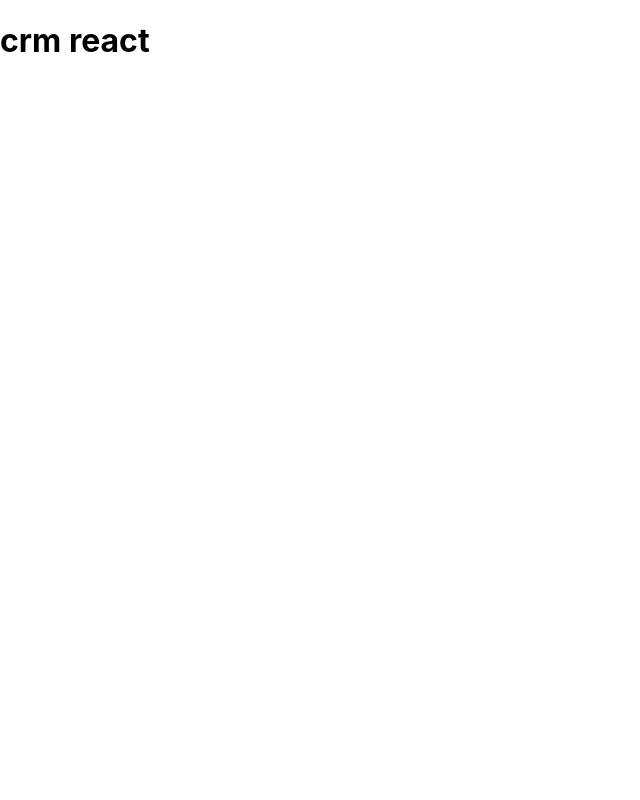
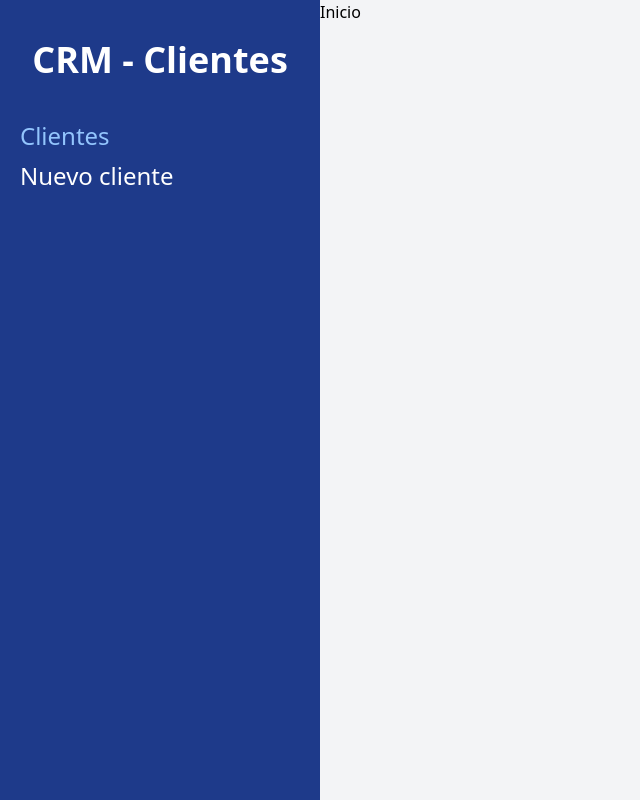
Before and after one commit to dabliu682/CRM-REACT, a React (Vite) app: page /clientes in a window 1280 px wide. Shown: the whole page, without its empty margins (0-640 px from the left). Built offline with nearby package versions, Linux system fonts and the light colour scheme.

Commit message:
Creacion de rutas layout y paginas

```diff
--- a/package.json
+++ b/package.json
@@ -8,8 +8,12 @@
     "preview": "vite preview"
   },
   "dependencies": {
+    "autoprefixer": "^10.4.5",
+    "postcss": "^8.4.12",
     "react": "^18.0.0",
-    "react-dom": "^18.0.0"
+    "react-dom": "^18.0.0",
+    "react-router-dom": "^6.3.0",
+    "tailwindcss": "^3.0.24"
   },
   "devDependencies": {
     "@types/react": "^18.0.0",
--- /dev/null
+++ b/postcss.config.js
@@ -0,0 +1,6 @@
+module.exports = {
+  plugins: {
+    tailwindcss: {},
+    autoprefixer: {},
+  },
+}
--- a/src/App.jsx
+++ b/src/App.jsx
@@ -1,11 +1,23 @@
 import { useState } from 'react'
+import {BrowserRouter, Routes, Route} from 'react-router-dom'
+import Layout from './layout/Layout'
+import Inicio from './paginas/Inicio'
+import EditarCliente from './paginas/EditarCliente'
+import NuevoCliente from './paginas/NuevoCliente'
 
 
 function App() {
-  const [count, setCount] = useState(0)
 
   return (
-    <h1>crm react</h1>
+    <BrowserRouter>
+      <Routes>
+        <Route path='/clientes' element={<Layout/>}>
+          <Route index element={<Inicio/>}/>
+          <Route path='nuevo' element={<NuevoCliente/>}/>
+          <Route path='editar:id' element={<EditarCliente/>}/>
+        </Route>
+      </Routes>
+    </BrowserRouter>
   )
 }
 
--- a/src/index.css
+++ b/src/index.css
@@ -1,13 +1,3 @@
-body {
-  margin: 0;
-  font-family: -apple-system, BlinkMacSystemFont, 'Segoe UI', 'Roboto', 'Oxygen',
-    'Ubuntu', 'Cantarell', 'Fira Sans', 'Droid Sans', 'Helvetica Neue',
-    sans-serif;
-  -webkit-font-smoothing: antialiased;
-  -moz-osx-font-smoothing: grayscale;
-}
-
-code {
-  font-family: source-code-pro, Menlo, Monaco, Consolas, 'Courier New',
-    monospace;
-}
+@tailwind base;
+@tailwind components;
+@tailwind utilities;
--- /dev/null
+++ b/src/layout/Layout.jsx
@@ -0,0 +1,31 @@
+import {Outlet, Link, useLocation} from 'react-router-dom'
+
+const Layout = () => {
+  const location = useLocation()
+  const url= location.pathname
+  return (
+
+    <div className='md:flex md:min-h-screen'>
+      <div className='md:w-1/4 bg-blue-900 px-5 py-10'>
+        <h2 className='text-4xl font-black text-center text-white'>CRM - Clientes</h2>
+        <nav className='mt-10'>
+          <Link
+            className={`${url === '/clientes' ? 'text-blue-300' : 'text-white'} text-2xl block mt-2 hover:text-blue-300`}
+            to='/clientes'
+          >Clientes</Link>
+          <Link
+            className={`${url === '/clientes/nuevo' ? 'text-blue-300' : 'text-white'} text-2xl block mt-2 hover:text-blue-300`}
+            to='/clientes/nuevo'
+          >Nuevo cliente</Link>
+        </nav>
+      </div>
+      <div className='md:w-3/4'>
+        <Outlet />
+      </div>
+
+
+    </div>
+  )
+}
+
+export default Layout
--- /dev/null
+++ b/src/paginas/EditarCliente.jsx
@@ -0,0 +1,9 @@
+import React from 'react'
+
+const EditarCliente = () => {
+  return (
+    <h1>EditarCliente</h1>
+  )
+}
+
+export default EditarCliente
--- /dev/null
+++ b/src/paginas/Inicio.jsx
@@ -0,0 +1,8 @@
+
+const Inicio = () => {
+  return (
+    <h1>Inicio</h1>
+  )
+}
+
+export default Inicio
--- /dev/null
+++ b/src/paginas/NuevoCliente.jsx
@@ -0,0 +1,9 @@
+import React from 'react'
+
+const NuevoCliente = () => {
+  return (
+    <h1>NuevoCliente</h1>
+  )
+}
+
+export default NuevoCliente
--- /dev/null
+++ b/tailwind.config.js
@@ -0,0 +1,10 @@
+module.exports = {
+  purge: ["index.html", "./src/**/*.jsx"],
+  theme: {
+    extend: {},
+  },
+  variants: {
+    extend: {},
+  },
+  plugins: [],
+}
```
Also changed, not shown: src/App.css (deleted), 1 other file (tests, documents, lock files or other folders).
